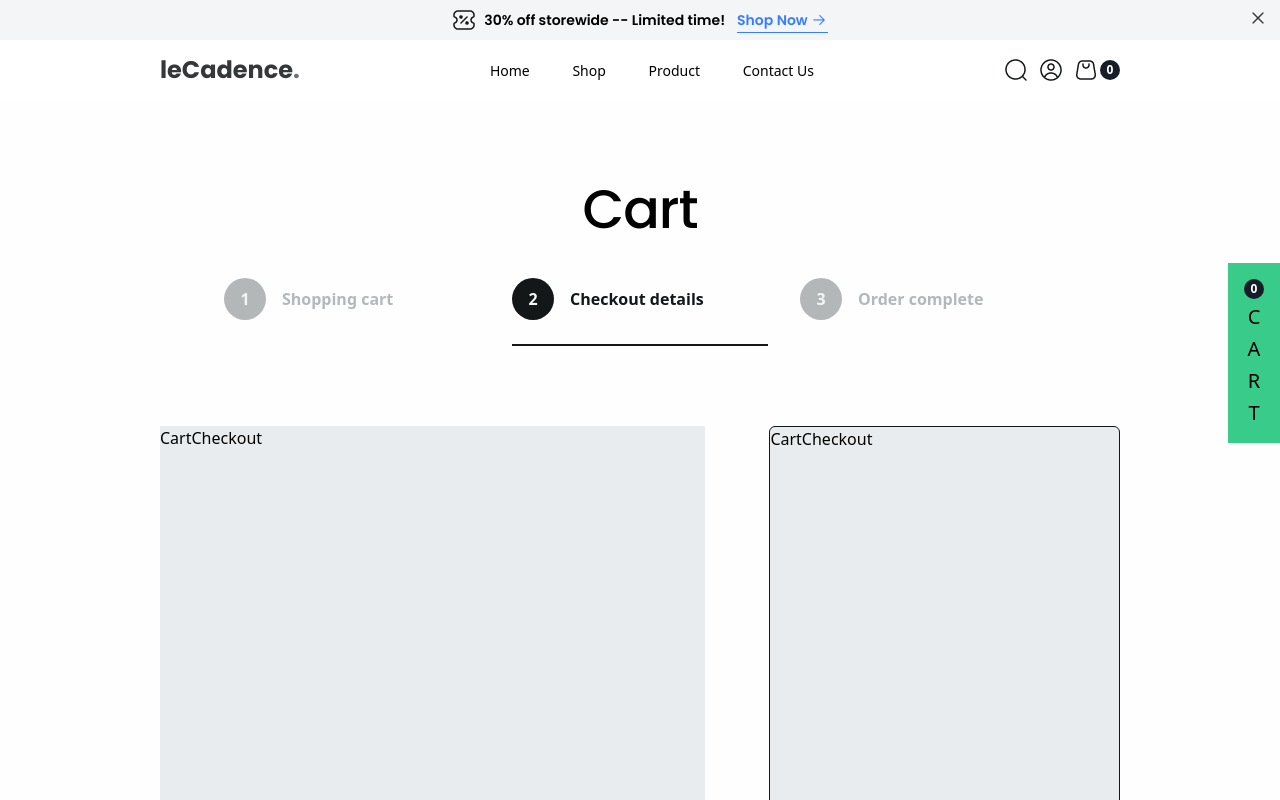
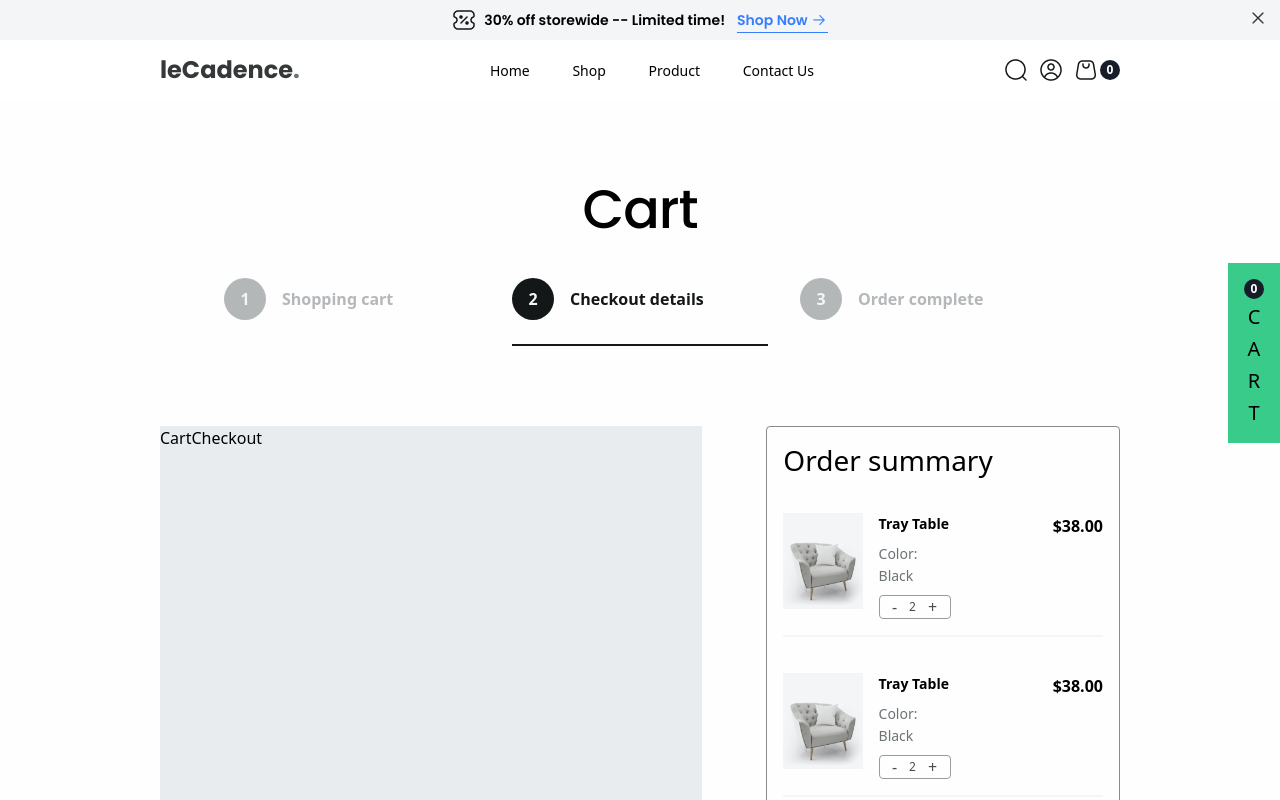
Before and after one commit to Hestia-Arc/cadence-store, a React (Vite) app: page /cart in a window 1280 px wide. Both pictures are taken after a click on the button "2 Checkout details". Shown: the top 800 px of the page. Built offline with nearby package versions, Linux system fonts and the light colour scheme.

Commit message:
checkout ui #2

```diff
--- a/src/pages/cart/CartCheckout.tsx
+++ b/src/pages/cart/CartCheckout.tsx
@@ -1,14 +1,78 @@
+// import { useState } from "react";
+import Pdt1 from "../../assets/products/product-1.png";
+import removeIcon from "../../assets/Icons/close.png";
+import { ButtonDark, ButtonPrimary } from "../../components/Elements";
 
 export const CheckoutInfo = () => {
-  return (
-    <div className=" h-[1474px] w-[643px] bg-gray-300 ">CartCheckout</div>
-  )
-}
-
+  return <div className=" h-[1474px] w-[643px] bg-gray-300 ">CartCheckout</div>;
+};
 
 // order summary
 export const OrderSummary = () => {
-    return (
-      <div className=" h-[862px] w-[413px] border-solid border-[1px] border-gray-700 rounded-md bg-gray-300 ">CartCheckout</div>
-    )
-  }
+  // const [openTagBox, setOpenTagBox] = useState<boolean>(false);
+  // const [tag, setTag] = useState<any>(null);
+  // const [tagColor, setTagColor] = useState<any>(null);
+
+  // const handleCates = (value: string, color: string) => () => {
+  //   setTag(value);
+  //   setTagColor(color)
+  //   setOpenTagBox(false)
+
+  //   console.log(tag)
+  // };
+
+  return (
+    <div className=" h-[862px] w-[413px] border-solid border-[1px] border-gray-700 border-opacity-50 rounded p-4">
+      <div className=" text-h6 mb-4">Order summary</div>
+      {/* ---------- */}
+      <div className="h-[556px] mb-4 relative flex flex-col gap-4 overflow-y-auto">
+        <CartListItem />
+        <CartListItem />
+        <CartListItem />
+        {/* <CartListItem /> */}
+
+        <div className="h-[52px] bg-[#fff] sticky bottom-0 flex gap-2">
+          <input type="text" placeholder="Input" className="h-[52px] w-[258px] p-2 border-solid border border-[#e7e7e7]" />
+          <ButtonPrimary text="Apply" />
+        </div>
+      </div>
+
+      {/* fields */}
+      <div className="h-[208px] bg-gray-400 "></div>
+    </div>
+  );
+};
+
+// item
+const CartListItem = () => {
+  return (
+    <div className=" h-[144px] flex py-5 border-solid border-b-2 ">
+      {/* product/remove btn  */}
+      <div className=" w-1/2 flex gap-4">
+        <img src={Pdt1} alt="product" className=" h-24 w-20 object-cover" />
+
+        <div className="flex flex-col gap-2">
+          <span className=" text-capS1 font-bold">Tray Table</span>
+          <span className=" text-capR2 text-gray-400 font-light">
+            Color: Black
+          </span>
+          <div className=" w-[72px] h-6 flex items-center justify-center gap-3 rounded  px-2 border-solid border-[1px] border-gray-400 opacity-70 ">
+            <span>-</span>
+            <span className=" text-[12px]">2</span>
+            <span>+</span>
+          </div>
+          {/* <span className=" inline-flex items-center text-capR2 text-gray-400 font-bold">
+            <img src={removeIcon} alt="icon" className="h-[18px] w-[18px]" />
+            <span> Remove</span>
+          </span> */}
+        </div>
+      </div>
+
+      {/* price/stepper/subtotal */}
+      <div className="w-1/2 flex justify-end">
+        {/* subtotal */}
+        <span className="  text-body2Semi font-bold">$38.00</span>
+      </div>
+    </div>
+  );
+};
```
